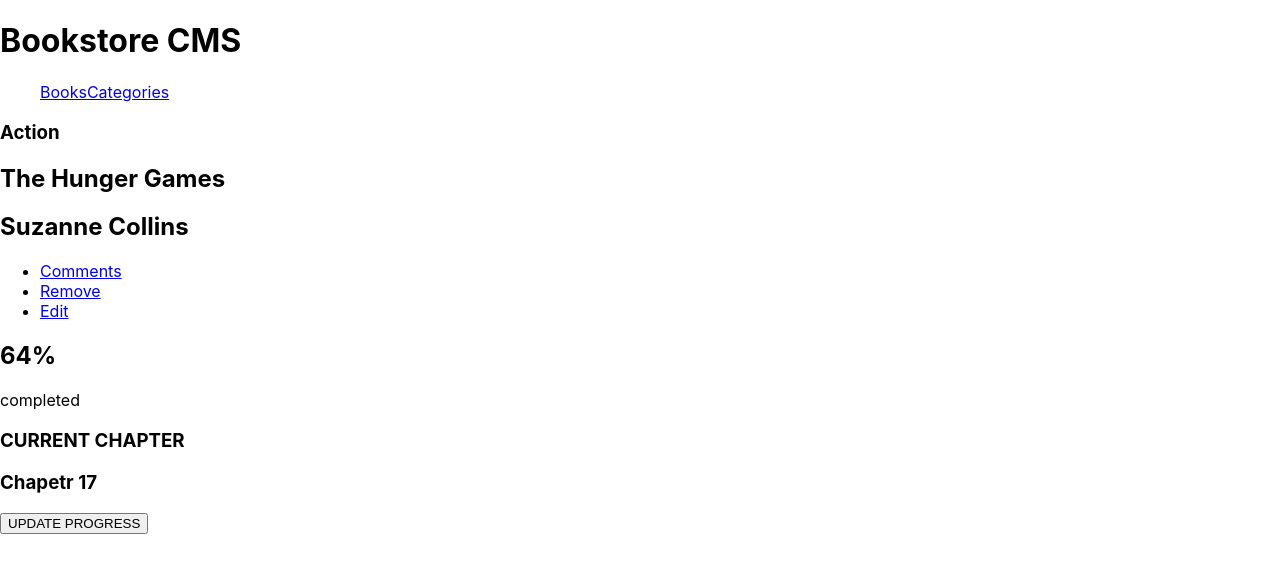
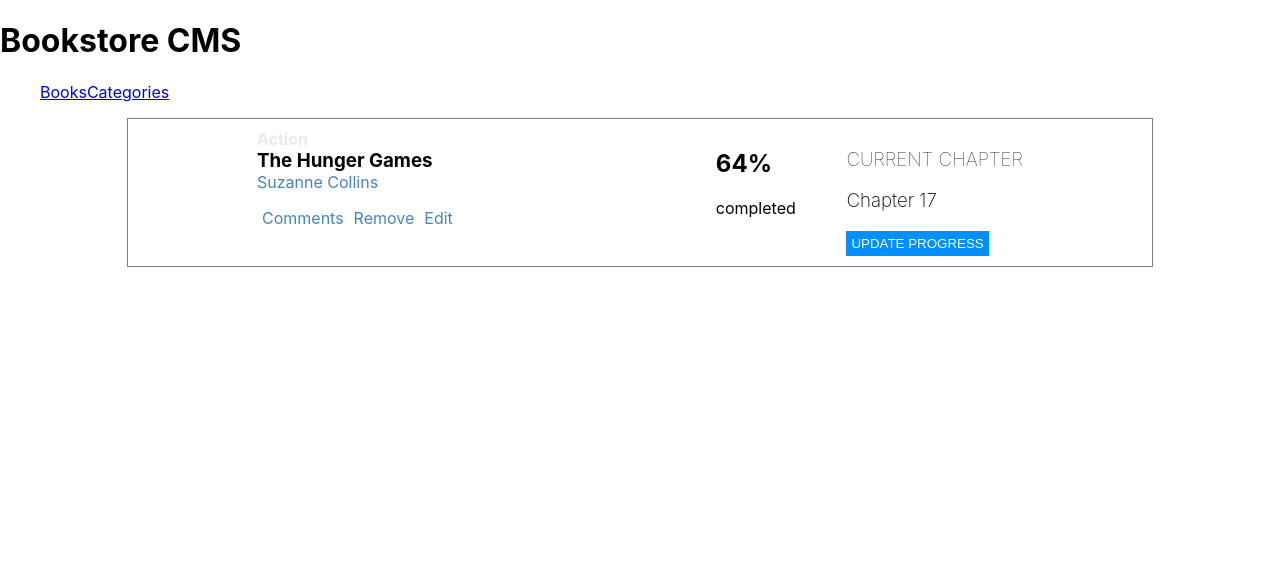
Before and after one commit to tumainimaganiko/react-bookstore, a React (Create React App) app: page / in a window 1280 px wide. Shown: the top 572 px of the page. Built offline with nearby package versions, Linux system fonts and the light colour scheme.

Commit message:
Add CSS styles to Components

```diff
--- a/src/components/BookDetails.jsx
+++ b/src/components/BookDetails.jsx
@@ -1,26 +1,26 @@
 import { Link } from "react-router-dom";
-
+import styles from 'styles/BookDetails.module.css'
 const BookState = () => {
     return (
-       <div>
-         <div>
-            <h3>Action</h3>
-            <h2>The Hunger Games</h2>
-            <h2>Suzanne Collins</h2>
+       <div className={styles.container}>
+         <div className={styles.details}>
+            <h4>Action</h4>
+            <h3>The Hunger Games</h3>
+            <p>Suzanne Collins</p>
             <ul>
                 <li><Link to="comments">Comments</Link></li>
                 <li><Link to="remove">Remove</Link></li>
                 <li><Link to="edit">Edit</Link></li>
             </ul>
         </div>
-        <div>
+        <div className={styles.progress}>
             <div>
                 <h2>64%</h2>
                 <p>completed</p>
             </div>
-            <div>
+            <div className={styles.updateProgress}>
                 <h3>CURRENT CHAPTER</h3>
-                <h3>Chapetr 17</h3>
+                <h3>Chapter 17</h3>
                 <button>UPDATE PROGRESS</button>
             </div>
         </div>
```
